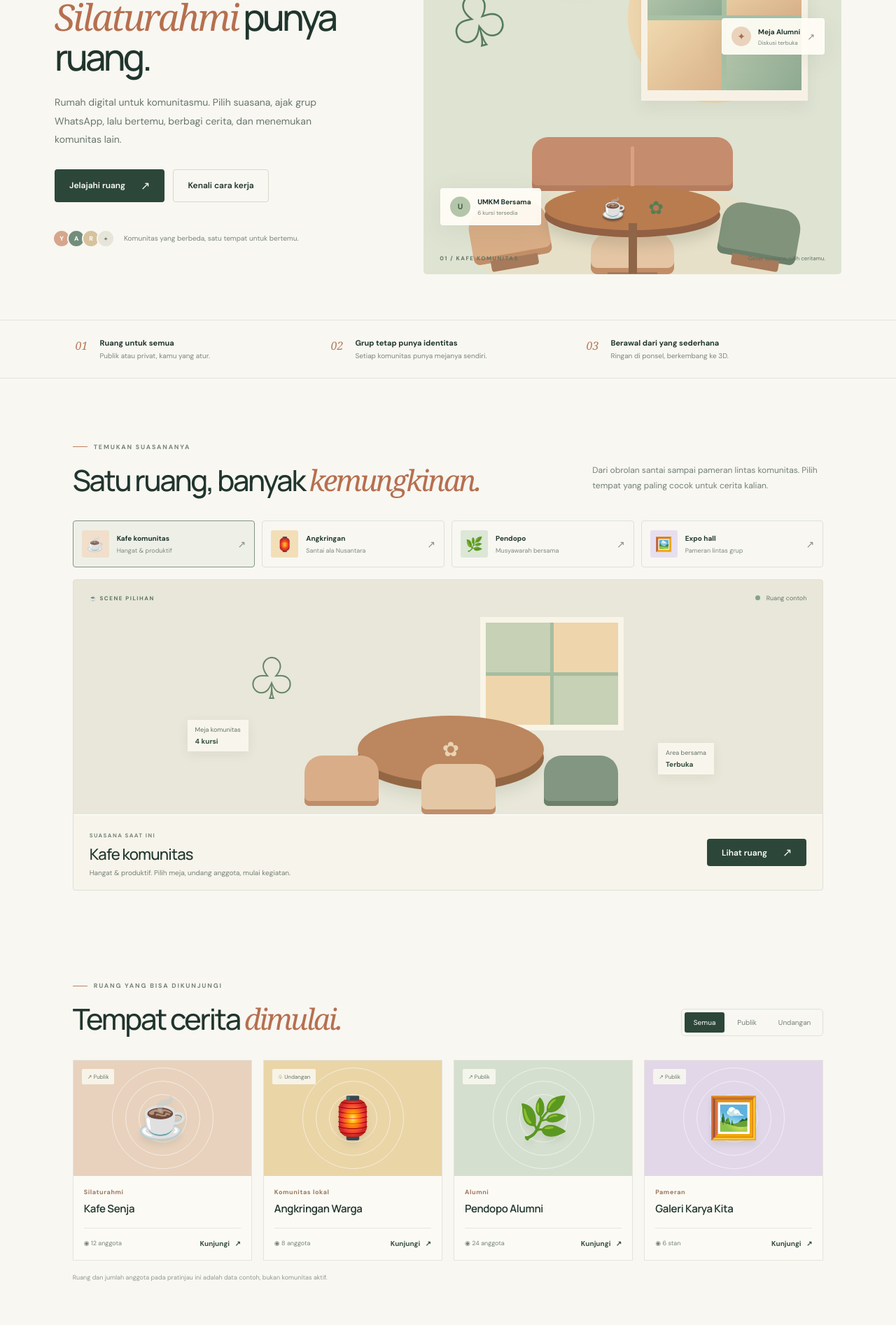
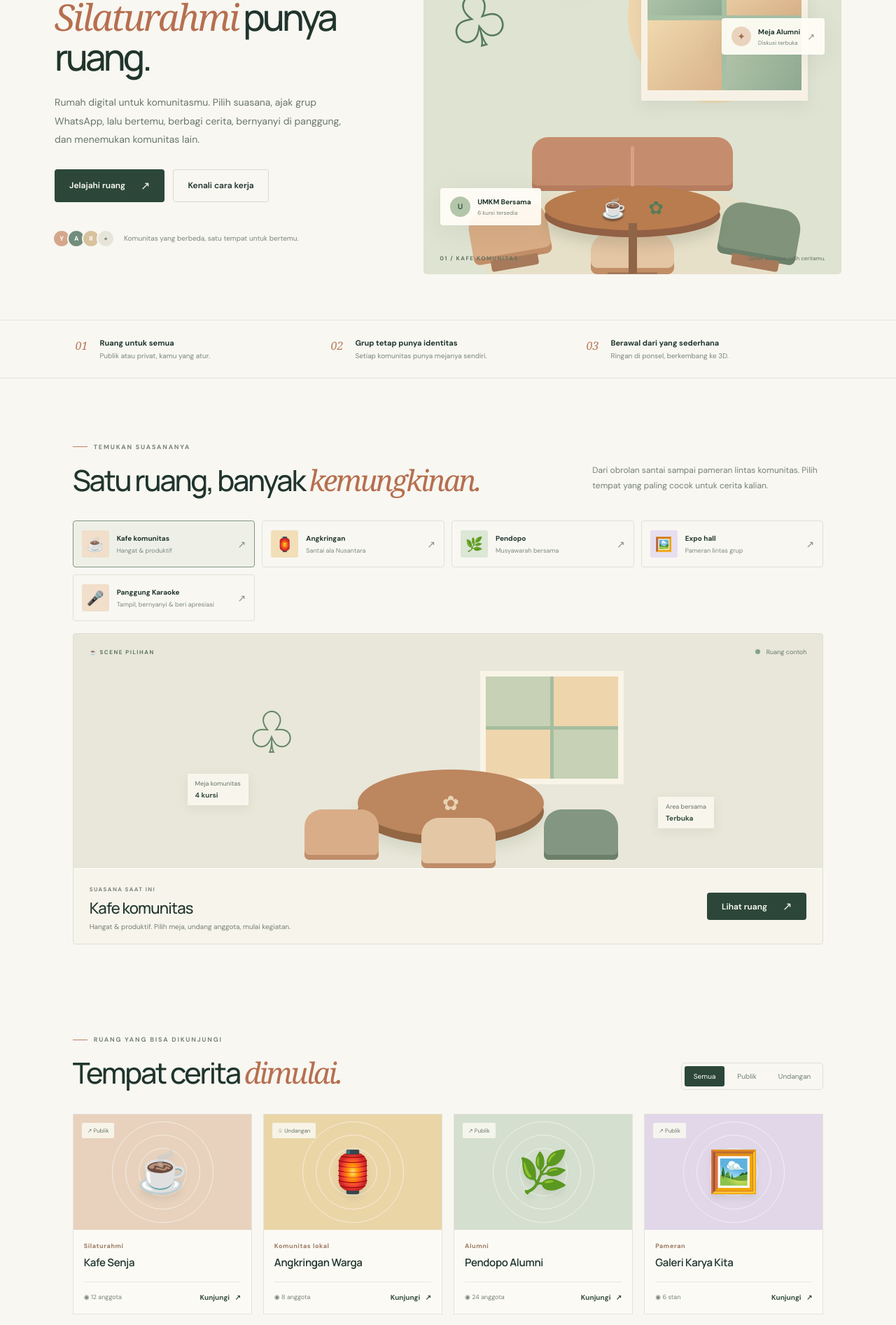
Before and after one commit to n30AK/RUANG-KITA, a Next.js app: page / in a window 1280 px wide. Shown: the part 300-2194 px from the top of the page at 70% size. Built offline with nearby package versions, Linux system fonts and the light colour scheme.

Commit message:
feat: add selectable community karaoke scene

```diff
--- a/app/page.tsx
+++ b/app/page.tsx
@@ -2,13 +2,14 @@
 
 import { useMemo, useState } from "react";
 
-type SceneId = "cafe" | "angkringan" | "pendopo" | "expo";
+type SceneId = "cafe" | "angkringan" | "pendopo" | "expo" | "karaoke";
 
 const scenes: { id: SceneId; name: string; note: string; emoji: string }[] = [
   { id: "cafe", name: "Kafe komunitas", note: "Hangat & produktif", emoji: "☕" },
   { id: "angkringan", name: "Angkringan", note: "Santai ala Nusantara", emoji: "🏮" },
   { id: "pendopo", name: "Pendopo", note: "Musyawarah bersama", emoji: "🌿" },
   { id: "expo", name: "Expo hall", note: "Pameran lintas grup", emoji: "🖼️" },
+  { id: "karaoke", name: "Panggung Karaoke", note: "Tampil, bernyanyi & beri apresiasi", emoji: "🎤" },
 ];
 
 const rooms = [
@@ -16,12 +17,14 @@ const rooms = [
   { name: "Angkringan Warga", kind: "Komunitas lokal", scene: "angkringan", access: "Undangan", people: "8 anggota", emoji: "🏮", color: "amber" },
   { name: "Pendopo Alumni", kind: "Alumni", scene: "pendopo", access: "Publik", people: "24 anggota", emoji: "🌿", color: "sage" },
   { name: "Galeri Karya Kita", kind: "Pameran", scene: "expo", access: "Publik", people: "6 stan", emoji: "🖼️", color: "lilac" },
+  { name: "Panggung Karaoke Bersama", kind: "Hiburan komunitas", scene: "karaoke", access: "Undangan", people: "Daftar tampil demo", emoji: "🎤", color: "plum" },
 ];
 
 const tables = [
   { name: "Meja Alumni 2004", subtitle: "Diskusi reuni & kabar teman", seats: "4 kursi", emoji: "🪑", status: "Sedang berkumpul" },
   { name: "Meja UMKM Lokal", subtitle: "Berbagi produk dan peluang", seats: "6 kursi", emoji: "🛍️", status: "Terbuka untuk tamu" },
   { name: "Meja Panitia", subtitle: "Agenda dan persiapan acara", seats: "4 kursi", emoji: "🗓️", status: "Khusus anggota" },
+  { name: "Daftar Tampil Karaoke", subtitle: "Antrean penyanyi dan lagu pilihan", seats: "Slot tampil", emoji: "🎤", status: "Dikelola moderator" },
 ];
 
 export default function Home() {
@@ -56,7 +59,7 @@ export default function Home() {
         <div className="hero-copy">
           <div className="eyebrow"><span className="eyebrow-line" /> TEMPAT BERKUMPUL, DENGAN CARA BARU</div>
           <h1>Grup punya meja.<br /><em>Silaturahmi</em> punya ruang.</h1>
-          <p className="hero-description">Rumah digital untuk komunitasmu. Pilih suasana, ajak grup WhatsApp, lalu bertemu, berbagi cerita, dan menemukan komunitas lain.</p>
+          <p className="hero-description">Rumah digital untuk komunitasmu. Pilih suasana, ajak grup WhatsApp, lalu bertemu, berbagi cerita, bernyanyi di panggung, dan menemukan komunitas lain.</p>
           <div className="hero-actions">
             <a className="button button-dark" href="#jelajah">Jelajahi ruang <span>↗</span></a>
             <a className="button button-outline" href="#cara-kerja">Kenali cara kerja</a>
@@ -107,7 +110,7 @@ export default function Home() {
             <div className="preview-seat-label seat-label-one">Meja komunitas <b>4 kursi</b></div>
             <div className="preview-seat-label seat-label-two">Area bersama <b>Terbuka</b></div>
           </div>
-          <div className="preview-bottom"><div><small>SUASANA SAAT INI</small><h3>{activeScene.name}</h3><p>{activeScene.note}. Pilih meja, undang anggota, mulai kegiatan.</p></div><button className="button button-dark" onClick={() => setNotice("Pratinjau " + activeScene.name + " dipilih. Fitur masuk room akan dihubungkan setelah autentikasi siap.")}>Lihat ruang <span>↗</span></button></div>
+          <div className="preview-bottom"><div><small>SUASANA SAAT INI</small><h3>{activeScene.name}</h3><p>{activeScene.note}. Pilih meja, undang anggota, mulai kegiatan.</p>{scene === "karaoke" && <small className="karaoke-note">🎶 Demo konsep: antrean tampil, moderator, dan apresiasi. Audio/video karaoke belum aktif.</small>}</div><button className="button button-dark" onClick={() => setNotice("Pratinjau " + activeScene.name + " dipilih. Fitur masuk room akan dihubungkan setelah autentikasi siap.")}>Lihat ruang <span>↗</span></button></div>
         </div>
       </section>
 
@@ -122,7 +125,7 @@ export default function Home() {
           </article>)}
         </div>
         {visibleRooms.length === 0 && <p className="empty-state">Belum ada ruang untuk filter ini.</p>}
-        <p className="demo-disclaimer">Ruang dan jumlah anggota pada pratinjau ini adalah data contoh, bukan komunitas aktif.</p>
+        <p className="demo-disclaimer">Ruang dan jumlah anggota pada pratinjau ini adalah data contoh, bukan komunitas aktif. Panggung karaoke juga masih berupa konsep visual; audio, sinkronisasi lagu, dan video belum diimplementasikan.</p>
       </section>
 
       <section className="section table-section" id="cara-kerja">
@@ -148,7 +151,7 @@ export default function Home() {
 
       <section className="section how-section">
         <div className="section-heading"><div><div className="eyebrow"><span className="eyebrow-line" /> MUDAH UNTUK DIMULAI</div><h2>Dari WhatsApp ke <em>ruang bersama.</em></h2></div><p>WhatsApp tetap menjadi tempat percakapan harian. RUANG KITA menambahkan rumah untuk agenda, acara, pustaka, dan pertemuan.</p></div>
-        <div className="steps-grid"><article><span className="step-no">01</span><span className="step-emoji">🏡</span><h3>Buat ruang</h3><p>Pilih scene, beri nama room, dan tentukan apakah publik atau privat.</p></article><article><span className="step-no">02</span><span className="step-emoji">🔗</span><h3>Bagikan undangan</h3><p>Kirim tautan atau QR ke grup WhatsApp. Anggota bergabung sesuai izin.</p></article><article><span className="step-no">03</span><span className="step-emoji">🪑</span><h3>Pilih meja</h3><p>Setiap komunitas punya meja. Room bersama dapat mengundang komunitas lain.</p></article><article><span className="step-no">04</span><span className="step-emoji">🎥</span><h3>Mulai kegiatan</h3><p>Atur agenda, RSVP, pustaka, dan tautan meeting. Video terintegrasi menyusul.</p></article></div>
+        <div className="steps-grid"><article><span className="step-no">01</span><span className="step-emoji">🏡</span><h3>Buat ruang</h3><p>Pilih scene, beri nama room, dan tentukan apakah publik atau privat.</p></article><article><span className="step-no">02</span><span className="step-emoji">🔗</span><h3>Bagikan undangan</h3><p>Kirim tautan atau QR ke grup WhatsApp. Anggota bergabung sesuai izin.</p></article><article><span className="step-no">03</span><span className="step-emoji">🪑</span><h3>Pilih meja</h3><p>Setiap komunitas punya meja. Room bersama dapat mengundang komunitas lain.</p></article><article><span className="step-no">04</span><span className="step-emoji">🎥</span><h3>Mulai kegiatan</h3><p>Atur agenda, RSVP, pustaka, tautan meeting, atau sesi hiburan seperti karaoke. Video terintegrasi menyusul.</p></article></div>
       </section>
 
       <section className="closing-cta"><div><div className="eyebrow"><span className="eyebrow-line" /> MULAI DARI SATU MEJA</div><h2>Silaturahmi selalu<br />punya <em>tempat.</em></h2><p>Ruang yang hangat, komunitas yang terhubung, dan cerita yang terus berjalan.</p></div><a className="button button-light" href="#jelajah">Lihat pratinjau ruang <span>↗</span></a></section>
```
